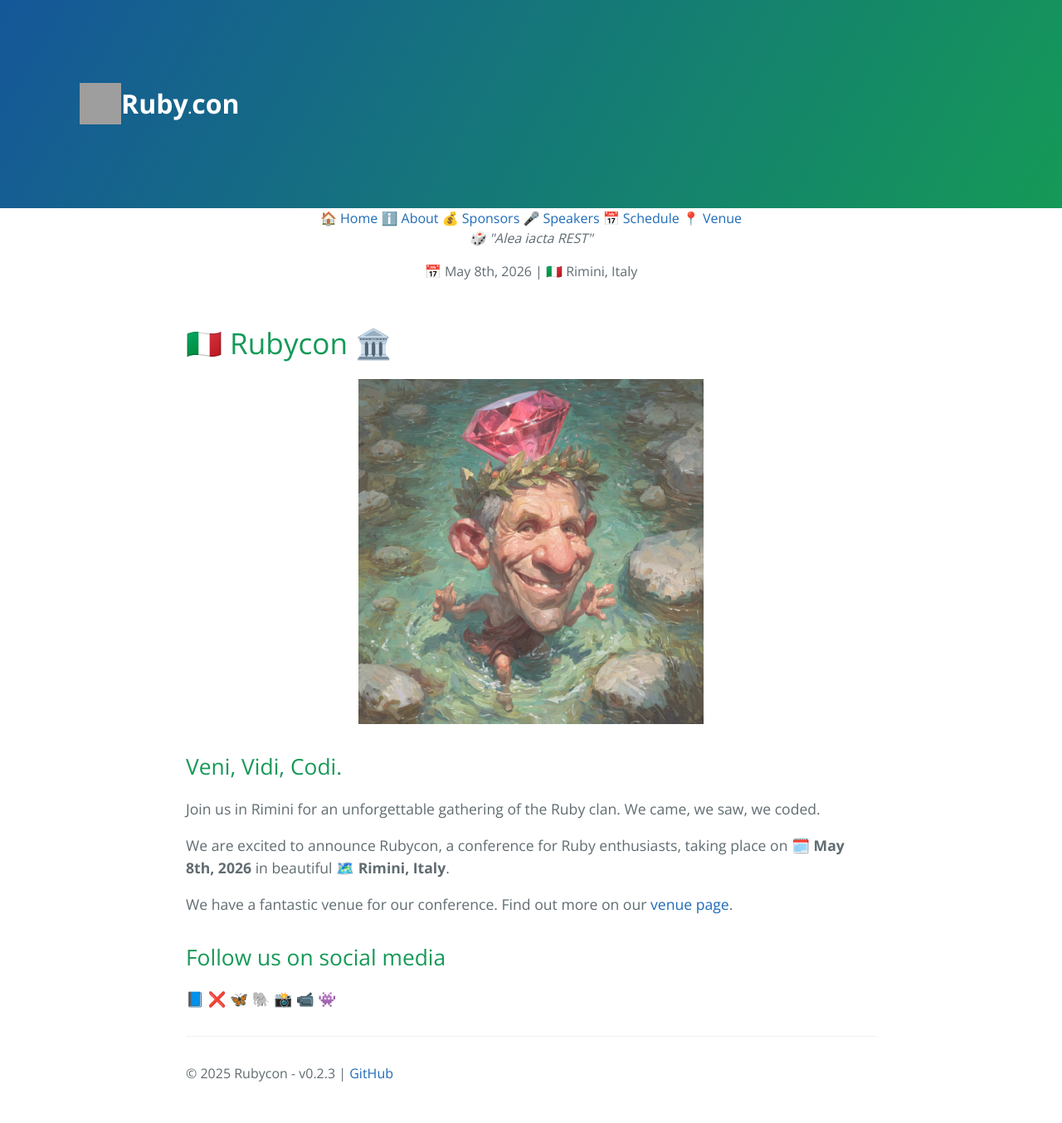
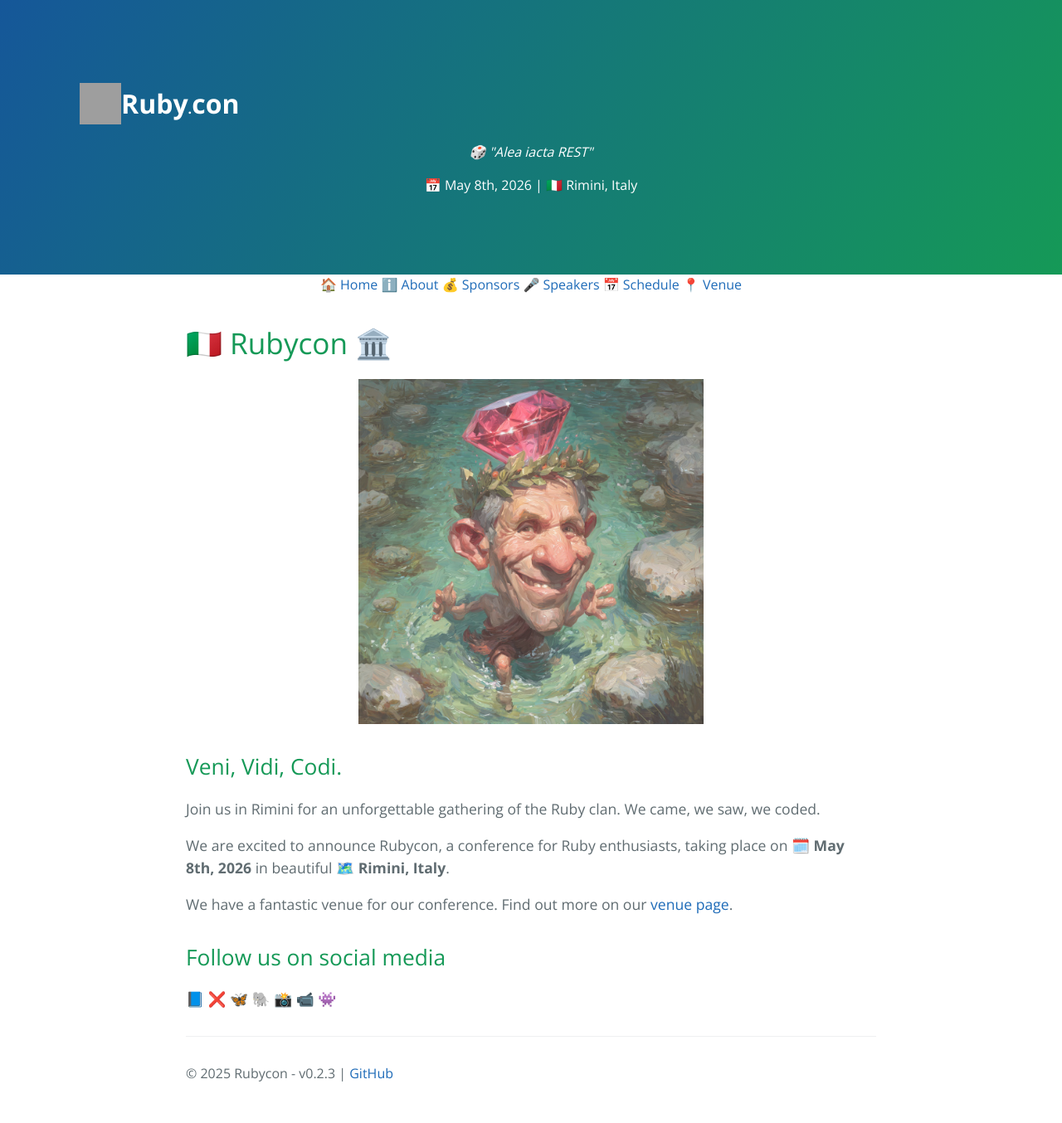
Before and after one commit to palladius/rubycon.it, a Jekyll site: the page built from rubycon.it/index.md, in a window 1280 px wide. Shown: the whole page at 83% size. Built offline with Jekyll 4.4.1, drawn with Linux system fonts in a browser that asks for light colours; grey boxes are pictures that could not be loaded.

Commit message:
fix: restore motto and logistics inside header

```diff
--- a/rubycon.it/_includes/event_details.html
+++ /dev/null
@@ -1,4 +0,0 @@
-<div class="event-details" style="text-align: center;">
-          <i>🎲 "Alea iacta REST"</i>
-          <p>📅 {{ site.event.date }} | 🇮🇹 {{ site.event.location }}</p>
-        </div>
--- a/rubycon.it/_includes/header.html
+++ b/rubycon.it/_includes/header.html
@@ -3,4 +3,8 @@
         <img src="{{ "/assets/images/logo.png" | relative_url }}" alt="Rubycon logo" style="width: 50px; height: 50px;">
         <h1>Ruby<span style="font-size: 0.5em;">.</span>con</h1>
       </div>
+      <div class="event-details" style="text-align: center;">
+          <i>🎲 "Alea iacta REST"</i>
+          <p>📅 {{ site.event.date }} | 🇮🇹 {{ site.event.location }}</p>
+        </div>
     </header>
--- a/rubycon.it/_layouts/default.html
+++ b/rubycon.it/_layouts/default.html
@@ -17,7 +17,7 @@
 
     {% include header.html %}
     {% include navigation.html %}
-    {% include event_details.html %}
+
 
     <main id="content" class="main-content" role="main">
       {{ content }}
```
